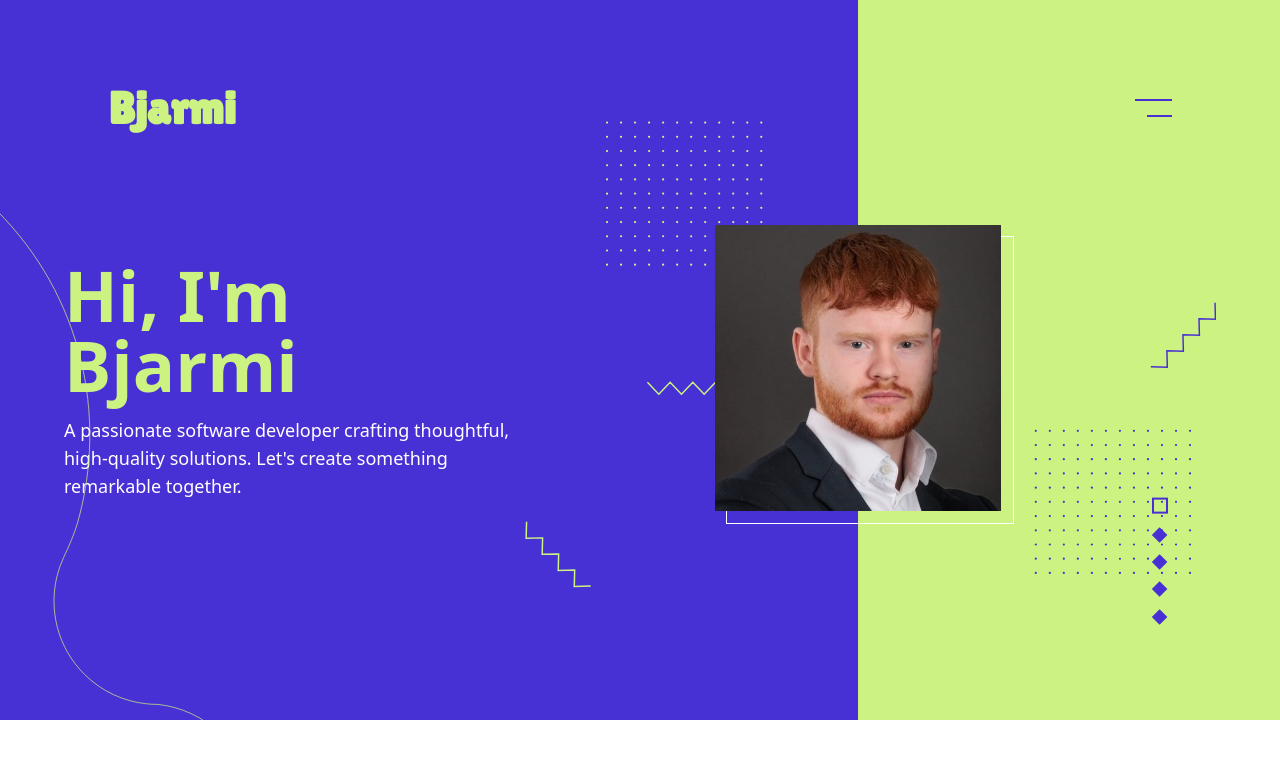
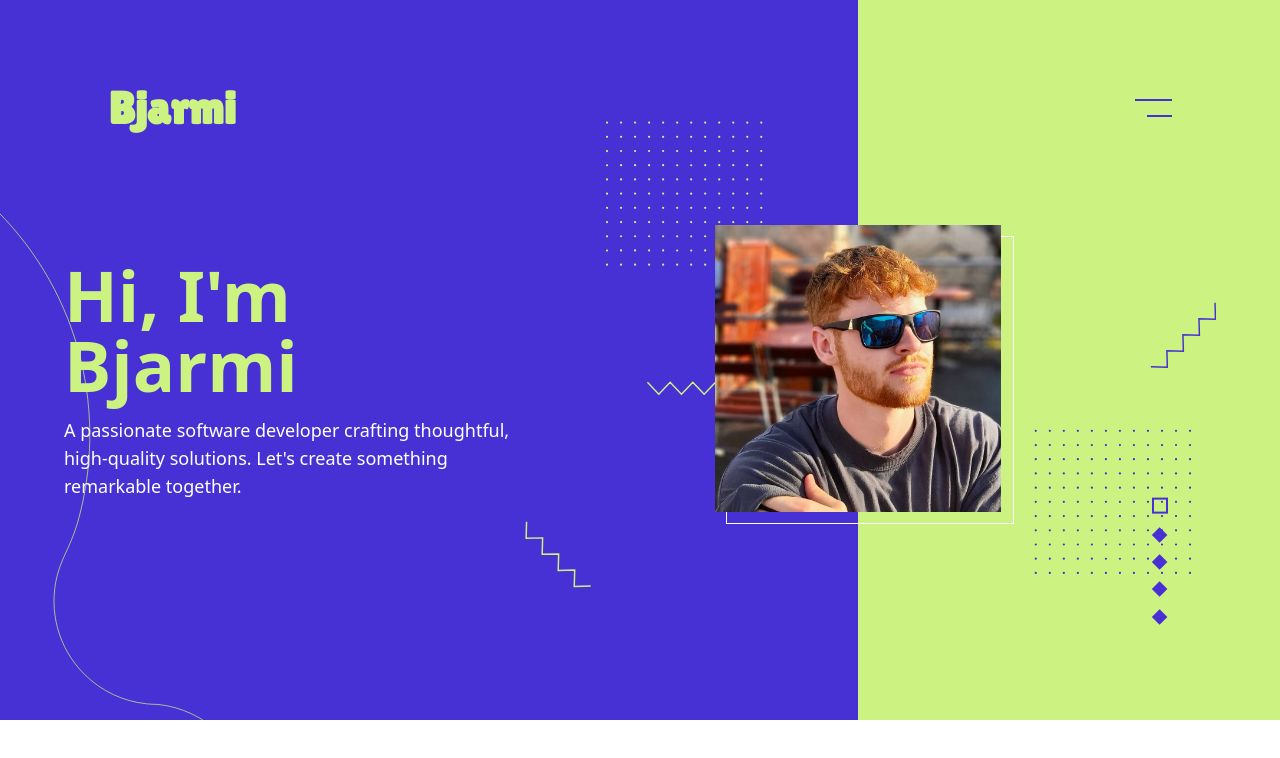
Before and after one commit to Bjarmi01/my-portfolio, a Next.js app: page / in a window 1280 px wide. Shown: the top 758 px of the page. Built offline with nearby package versions, Linux system fonts and the light colour scheme.

Commit message:
updated resume and hero image

```diff
--- a/src/app/resume/page.tsx
+++ b/src/app/resume/page.tsx
@@ -48,7 +48,7 @@ export default function ResumePage() {
             />
           </Link>
           <Link
-            href="/Resume_Bjarmi.pdf"
+            href="/Sigurður_Bjarmi_Halldórsson_Resume.pdf"
             target="_blank"
             className="flex items-center space-x-2 text-[#4831d4] font-semibold cursor-pointer"
           >
--- a/src/app/sections/HeroSection.tsx
+++ b/src/app/sections/HeroSection.tsx
@@ -19,7 +19,7 @@ export default function HeroSection() {
           <div className="relative z-10">
             <div className="w-44 h-44 md:w-72 md:h-72 border border-white">
               <Image
-                src="/images/jakkafot.jpg"
+                src="/images/handsome.jpeg"
                 alt="My Photo"
                 width={288}
                 height={288}
```
Also changed, not shown: public/images/IMG_3440.jpeg (added), 1 other file (tests, documents, lock files or other folders).
